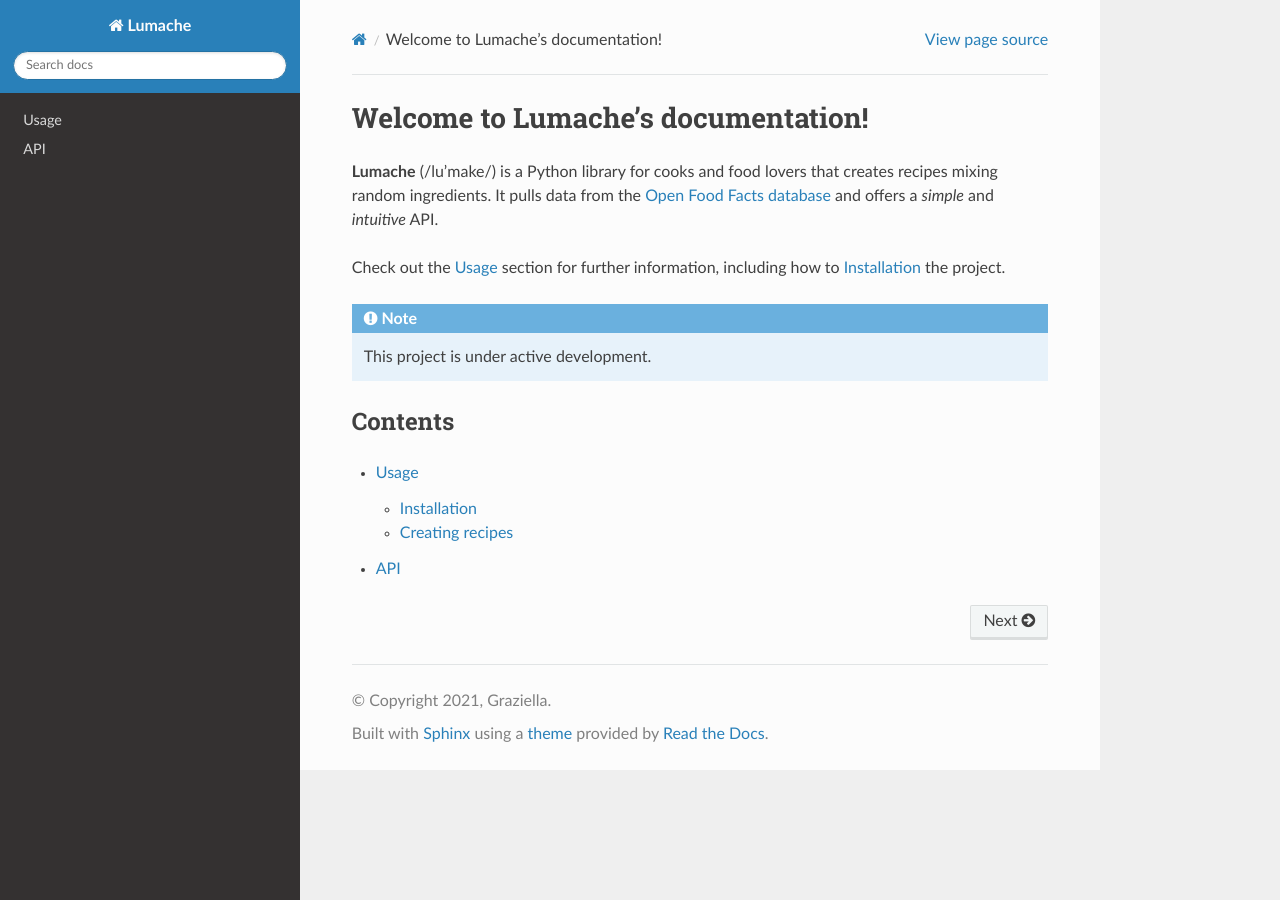
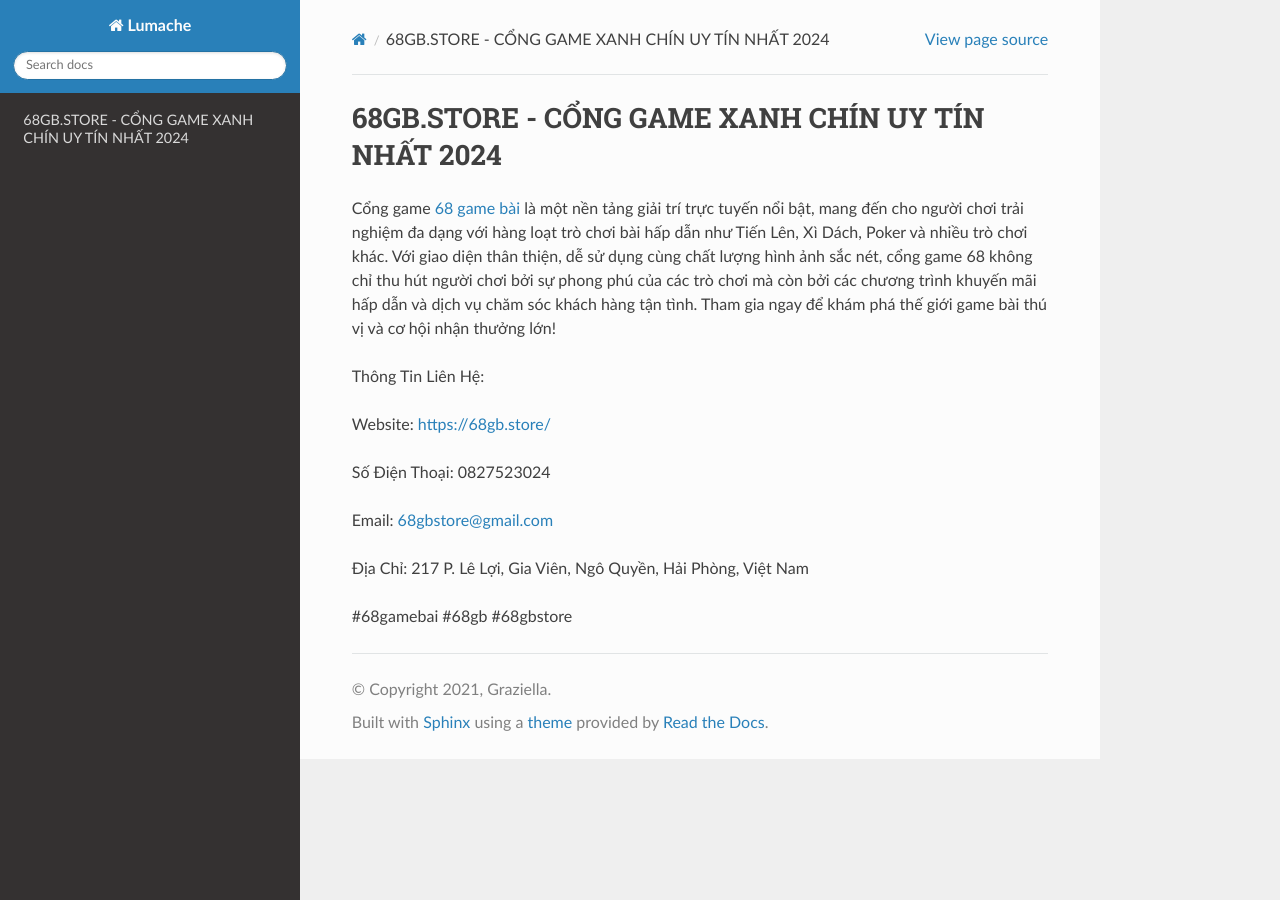
Before and after one commit to JonsCalicut123/68gbstore, a Sphinx documentation site: the page built from docs/source/index.rst, in a window 1280 px wide. Built offline with Sphinx 7.4.7 and the Read the Docs theme 3.1.0, drawn with Linux system fonts in a browser that asks for light colours.

Commit message:
Update index.rst

```diff
--- a/docs/source/index.rst
+++ b/docs/source/index.rst
@@ -1,22 +1,16 @@
-Welcome to Lumache's documentation!
+68GB.STORE - CỔNG GAME XANH CHÍN UY TÍN NHẤT 2024
 ===================================
 
-**Lumache** (/lu'make/) is a Python library for cooks and food lovers
-that creates recipes mixing random ingredients.
-It pulls data from the `Open Food Facts database <https://world.openfoodfacts.org/>`_
-and offers a *simple* and *intuitive* API.
+Cổng game `68 game bài <https://68gb.store/>`_ là một nền tảng giải trí trực tuyến nổi bật, mang đến cho người chơi trải nghiệm đa dạng với hàng loạt trò chơi bài hấp dẫn như Tiến Lên, Xì Dách, Poker và nhiều trò chơi khác. Với giao diện thân thiện, dễ sử dụng cùng chất lượng hình ảnh sắc nét, cổng game 68 không chỉ thu hút người chơi bởi sự phong phú của các trò chơi mà còn bởi các chương trình khuyến mãi hấp dẫn và dịch vụ chăm sóc khách hàng tận tình. Tham gia ngay để khám phá thế giới game bài thú vị và cơ hội nhận thưởng lớn!
 
-Check out the :doc:`usage` section for further information, including
-how to :ref:`installation` the project.
+Thông Tin Liên Hệ:
 
-.. note::
+Website: https://68gb.store/
 
-   This project is under active development.
+Số Điện Thoại: 0827523024
 
-Contents
---------
+Email: 68gbstore@gmail.com
 
-.. toctree::
+Địa Chỉ: 217 P. Lê Lợi, Gia Viên, Ngô Quyền, Hải Phòng, Việt Nam
 
-   usage
-   api
+#68gamebai #68gb #68gbstore
```
